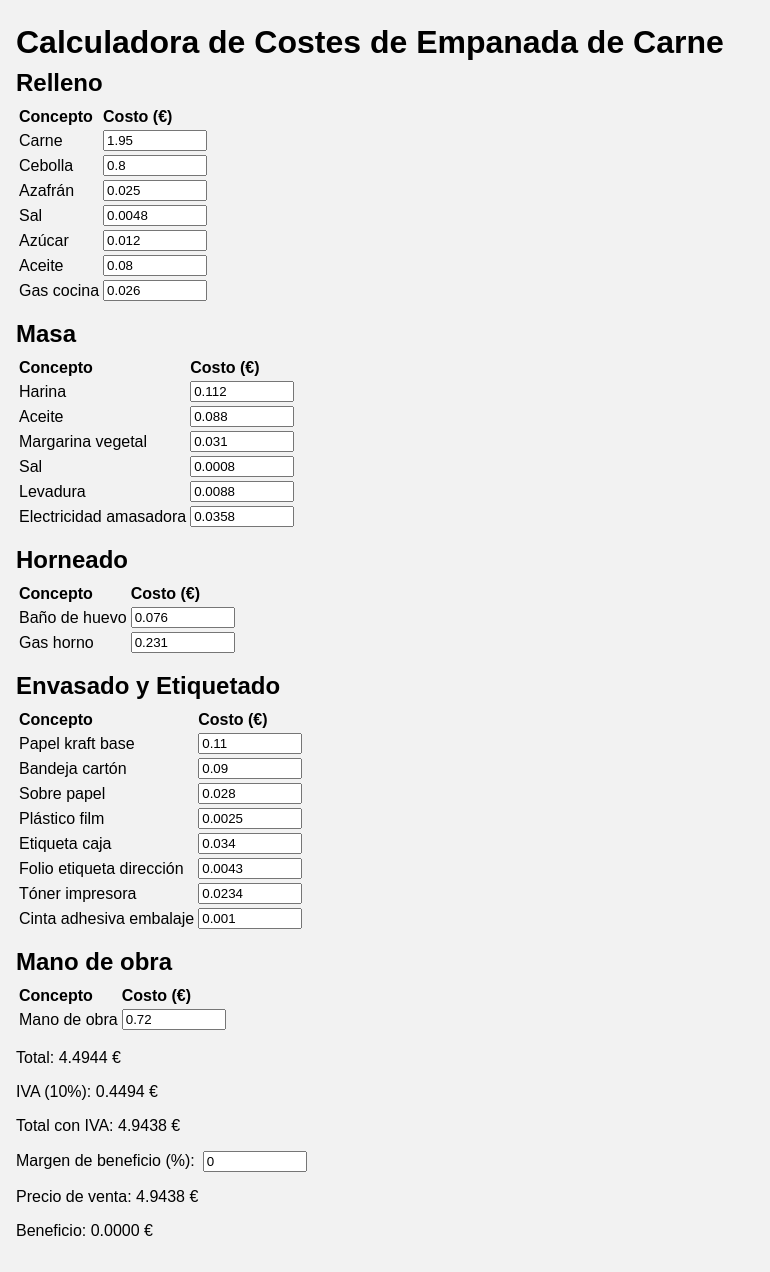
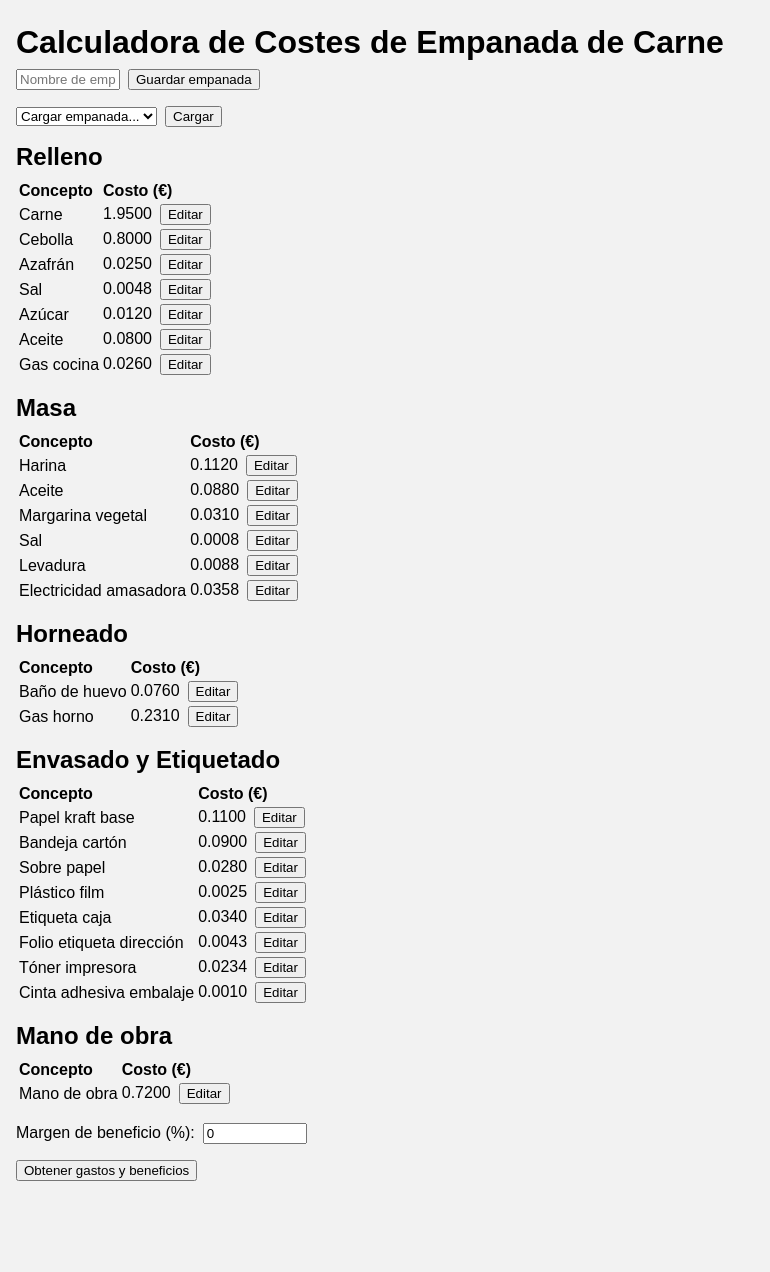
Before and after one commit to GuillermoGCP/calculadorOPSA, a Next.js app: page / in a window 1280 px wide. Shown: the whole page, without its empty margins (0-770 px from the left). After the commit the page ends 1197 px from the top, so only its background shows below. Built offline with nearby package versions, Linux system fonts and the light colour scheme.

Commit message:
Update README with new features

```diff
--- /dev/null
+++ b/pages/api/empanadas.js
@@ -0,0 +1,37 @@
+import fs from 'fs'
+import path from 'path'
+
+const dataFile = path.join(process.cwd(), 'data', 'empanadas.json')
+
+function readData() {
+  try {
+    return JSON.parse(fs.readFileSync(dataFile, 'utf8'))
+  } catch {
+    return []
+  }
+}
+
+function writeData(data) {
+  fs.mkdirSync(path.dirname(dataFile), { recursive: true })
+  fs.writeFileSync(dataFile, JSON.stringify(data, null, 2))
+}
+
+export default function handler(req, res) {
+  if (req.method === 'GET') {
+    const data = readData()
+    res.status(200).json(data)
+  } else if (req.method === 'POST') {
+    const data = readData()
+    const empanada = req.body
+    const index = data.findIndex(e => e.name === empanada.name)
+    if (index !== -1) {
+      data[index] = empanada
+    } else {
+      data.push(empanada)
+    }
+    writeData(data)
+    res.status(200).json({ ok: true })
+  } else {
+    res.status(405).end()
+  }
+}
--- a/pages/index.js
+++ b/pages/index.js
@@ -1,4 +1,4 @@
-import { useState } from 'react'
+import { useState, useEffect } from 'react'
 
 const initialCosts = [
   { id: 'carne', category: 'Relleno', label: 'Carne', cost: 1.95 },
@@ -32,11 +32,43 @@ const initialCosts = [
 ]
 
 export default function Home() {
-  const [costs, setCosts] = useState(initialCosts)
+  const [costs, setCosts] = useState(initialCosts.map(c => ({ ...c, isEditing: false })))
   const [margin, setMargin] = useState(0)
+  const [showTotals, setShowTotals] = useState(false)
+  const [name, setName] = useState('')
+  const [saved, setSaved] = useState([])
+  const [selected, setSelected] = useState('')
+
+  useEffect(() => {
+    fetch('/api/empanadas')
+      .then(res => res.json())
+      .then(setSaved)
+      .catch(() => {})
+  }, [])
 
   const handleCostChange = (id, value) => {
     setCosts(costs.map(item => item.id === id ? { ...item, cost: value } : item))
+  }
+
+  const toggleEdit = id => {
+    setCosts(costs.map(item => item.id === id ? { ...item, isEditing: !item.isEditing } : item))
+  }
+
+  const saveEmpanada = async () => {
+    const payload = { name, costs: costs.map(({ isEditing, ...rest }) => rest), margin }
+    await fetch('/api/empanadas', {
+      method: 'POST',
+      headers: { 'Content-Type': 'application/json' },
+      body: JSON.stringify(payload)
+    })
+    const list = await fetch('/api/empanadas').then(res => res.json())
+    setSaved(list)
+  }
+
+  const loadEmpanada = emp => {
+    setCosts(emp.costs.map(c => ({ ...c, isEditing: false })))
+    setMargin(emp.margin)
+    setShowTotals(false)
   }
 
   const total = costs.reduce((sum, item) => sum + parseFloat(item.cost || 0), 0)
@@ -50,6 +82,35 @@ export default function Home() {
   return (
     <div style={{ padding: '1rem', fontFamily: 'Arial, sans-serif' }}>
       <h1>Calculadora de Costes de Empanada de Carne</h1>
+
+      <div style={{ marginBottom: '1rem' }}>
+        <input
+          type="text"
+          placeholder="Nombre de empanada"
+          value={name}
+          onChange={e => setName(e.target.value)}
+        />
+        <button onClick={saveEmpanada} style={{ marginLeft: '0.5rem' }}>Guardar empanada</button>
+      </div>
+
+      <div style={{ marginBottom: '1rem' }}>
+        <select value={selected} onChange={e => setSelected(e.target.value)}>
+          <option value="">Cargar empanada...</option>
+          {saved.map(emp => (
+            <option key={emp.name} value={emp.name}>{emp.name}</option>
+          ))}
+        </select>
+        <button
+          onClick={() => {
+            const emp = saved.find(e => e.name === selected)
+            if (emp) loadEmpanada(emp)
+          }}
+          style={{ marginLeft: '0.5rem' }}
+        >
+          Cargar
+        </button>
+      </div>
+
       {categories.map(cat => (
         <div key={cat} style={{ marginBottom: '1rem' }}>
           <h2>{cat}</h2>
@@ -65,12 +126,22 @@ export default function Home() {
                 <tr key={item.id}>
                   <td>{item.label}</td>
                   <td>
+                    {item.isEditing ? (
+                      <>
                         <input
                           type="number"
                           value={item.cost}
                           step="0.0001"
                           onChange={e => handleCostChange(item.id, parseFloat(e.target.value))}
                         />
+                        <button onClick={() => toggleEdit(item.id)} style={{ marginLeft: '0.5rem' }}>Guardar</button>
+                      </>
+                    ) : (
+                      <>
+                        {item.cost.toFixed(4)}
+                        <button onClick={() => toggleEdit(item.id)} style={{ marginLeft: '0.5rem' }}>Editar</button>
+                      </>
+                    )}
                   </td>
                 </tr>
               ))}
@@ -78,12 +149,6 @@ export default function Home() {
           </table>
         </div>
       ))}
-
-      <div style={{ marginTop: '1rem' }}>
-        <p>Total: {total.toFixed(4)} €</p>
-        <p>IVA (10%): {vat.toFixed(4)} €</p>
-        <p>Total con IVA: {totalWithVat.toFixed(4)} €</p>
-      </div>
 
       <div style={{ marginTop: '1rem' }}>
         <label>
@@ -98,10 +163,19 @@ export default function Home() {
         </label>
       </div>
 
+      <button onClick={() => setShowTotals(true)} style={{ marginTop: '1rem' }}>
+        Obtener gastos y beneficios
+      </button>
+
+      {showTotals && (
         <div style={{ marginTop: '1rem' }}>
+          <p>Total: {total.toFixed(4)} €</p>
+          <p>IVA (10%): {vat.toFixed(4)} €</p>
+          <p>Total con IVA: {totalWithVat.toFixed(4)} €</p>
           <p>Precio de venta: {sellingPrice.toFixed(4)} €</p>
           <p>Beneficio: {profit.toFixed(4)} €</p>
         </div>
+      )}
     </div>
   )
 }
```
Also changed, not shown: 2 other files (tests, documents, lock files or other folders). Lines whose indentation alone changed are shown as unchanged.
